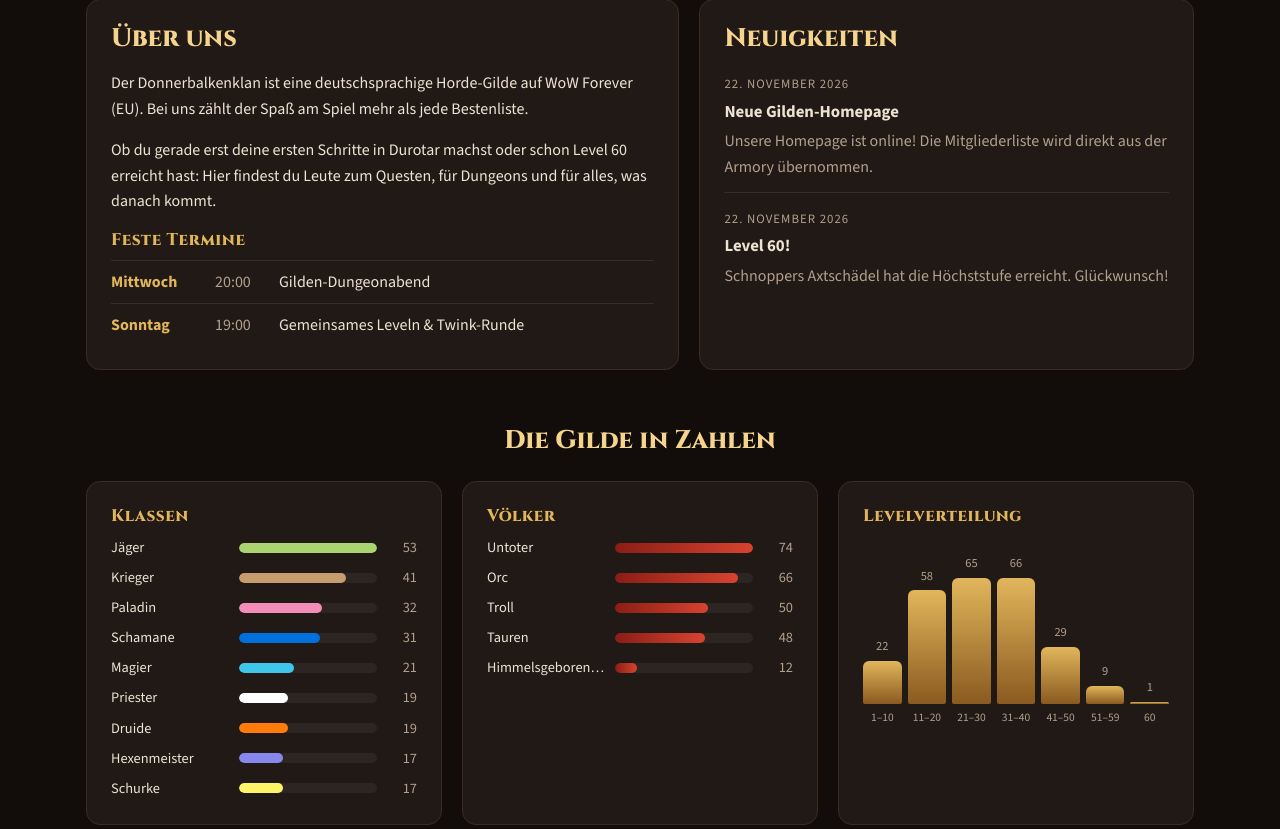
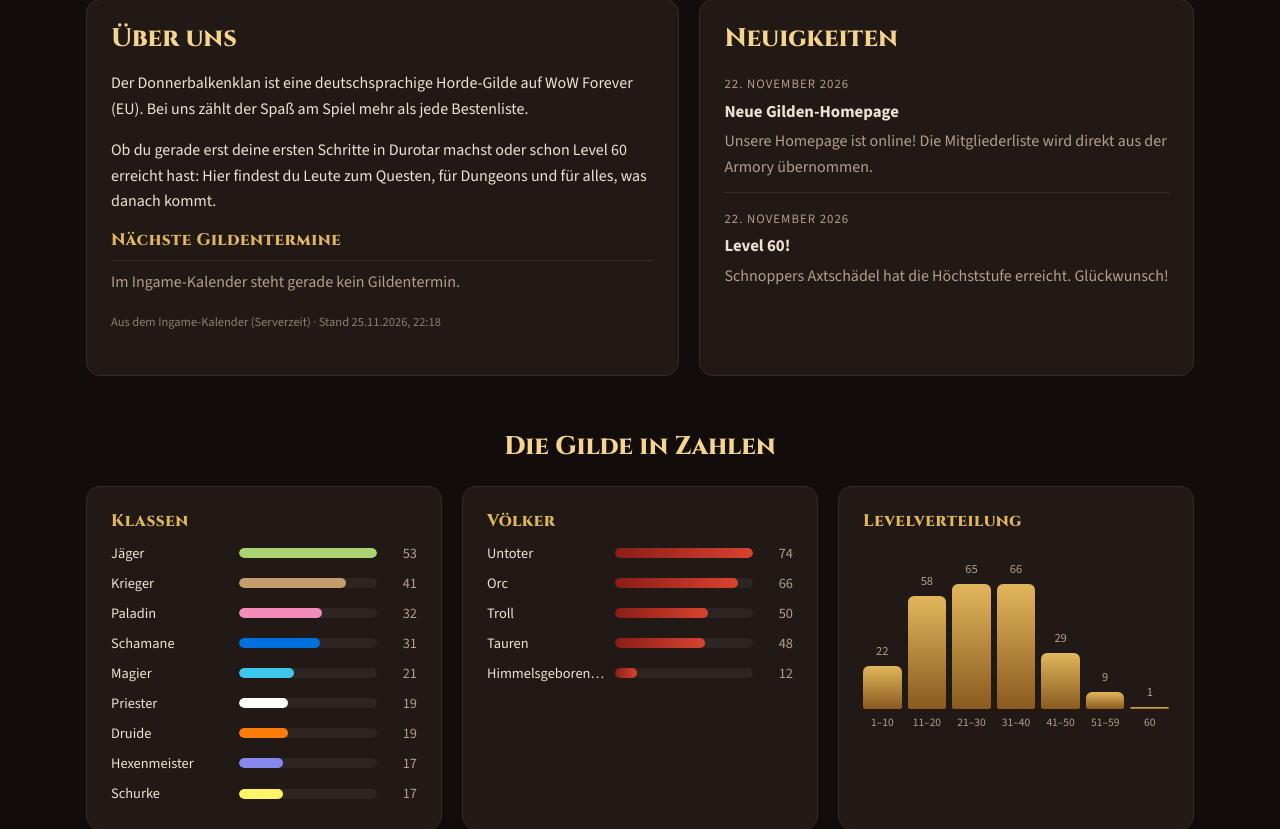
Before and after one commit to gerrybluemug/donnerbalkenklan, a PHP site: page / in a window 1280 px wide. Shown: the part 1171-2000 px from the top of the page. Run offline with PHP 8.4, Linux system fonts and the light colour scheme.

Commit message:
Feste Termine entfernt, Kalenderbereich immer sichtbar
Die festen Termine aus config.js sind gelöscht. Der Bereich mit den
Terminen aus dem Ingame-Kalender bleibt sichtbar und sagt, wenn gerade
kein Gildentermin eingetragen ist.

Co-Authored-By: Claude Opus 5.5 <noreply@anthropic.com>

```diff
--- a/app.js
+++ b/app.js
@@ -204,16 +204,16 @@
         const dt = new Date(Date.UTC(y, mo - 1, d, hh, mi));
         return { day: dt.toLocaleDateString("de-DE", { weekday: "short", day: "2-digit", month: "2-digit", timeZone: "UTC" }), time: t.slice(11, 16) };
       };
-      if (upcoming.length) {
-        $("#events").innerHTML = upcoming.map((e) => {
+      $("#events").innerHTML = upcoming.length
+        ? upcoming.map((e) => {
           const w = when(e.start);
           const tag = e.kind === "announcement" ? "Ankündigung" : TYPES[e.type] || "";
           return `<li><b>${esc(w.day)}</b><span class="t">${esc(w.time)}</span><span>${esc(e.title)}${tag ? ` <small class="tag">${esc(tag)}</small>` : ""}</span></li>`;
-        }).join("");
-        const st = CAL.updated ? new Date(CAL.updated).toLocaleString("de-DE", { dateStyle: "medium", timeStyle: "short" }) : "";
-        $("#events-note").textContent = `Aus dem Ingame-Kalender (Serverzeit)${st ? ` · Stand ${st}` : ""}`;
-        $("#events-box").hidden = false;
-      }
+        }).join("")
+        : `<li class="empty">Im Ingame-Kalender steht gerade kein Gildentermin.</li>`;
+      const st = CAL.updated ? new Date(CAL.updated).toLocaleString("de-DE", { dateStyle: "medium", timeStyle: "short" }) : "";
+      $("#events-note").textContent = `Aus dem Ingame-Kalender (Serverzeit)${st ? ` · Stand ${st}` : ""}`;
+      $("#events-box").hidden = false;
     }
 
     // Discord: wie viele gerade online sind (öffentliche Einladungs-Info von Discord)
--- a/config.js
+++ b/config.js
@@ -38,10 +38,9 @@ window.GUILD_CONFIG = {
   ],
 
   // Feste Termine (leer lassen, um den Abschnitt auszublenden)
-  schedule: [
-    { day: "Mittwoch", time: "20:00", what: "Gilden-Dungeonabend" },
-    { day: "Sonntag", time: "19:00", what: "Gemeinsames Leveln & Twink-Runde" },
-  ],
+  // Beispiel: { day: "Mittwoch", time: "20:00", what: "Gilden-Dungeonabend" },
+  // Die Termine aus dem Ingame-Kalender erscheinen unabhängig davon automatisch.
+  schedule: [],
 
   // Sprüche für das "Mitglied des Tages" (jeden Tag ein anderer)
   motdLines: [
--- a/style.css
+++ b/style.css
@@ -263,6 +263,7 @@ td a:hover { text-decoration: underline; }
 .events li { display: flex; gap: 12px; padding: 8px 0; border-top: 1px solid var(--line); }
 .events li b { min-width: 92px; color: var(--gold); }
 .events li .t { color: var(--muted); min-width: 52px; }
+.events li.empty { color: var(--muted); }
 .tag { display: inline-block; font-size: .72rem; padding: 1px 7px; border-radius: 99px; border: 1px solid var(--line); color: var(--muted); font-style: normal; vertical-align: 1px; }
 
 /* Abzeichen in der Mitgliederliste */
```
